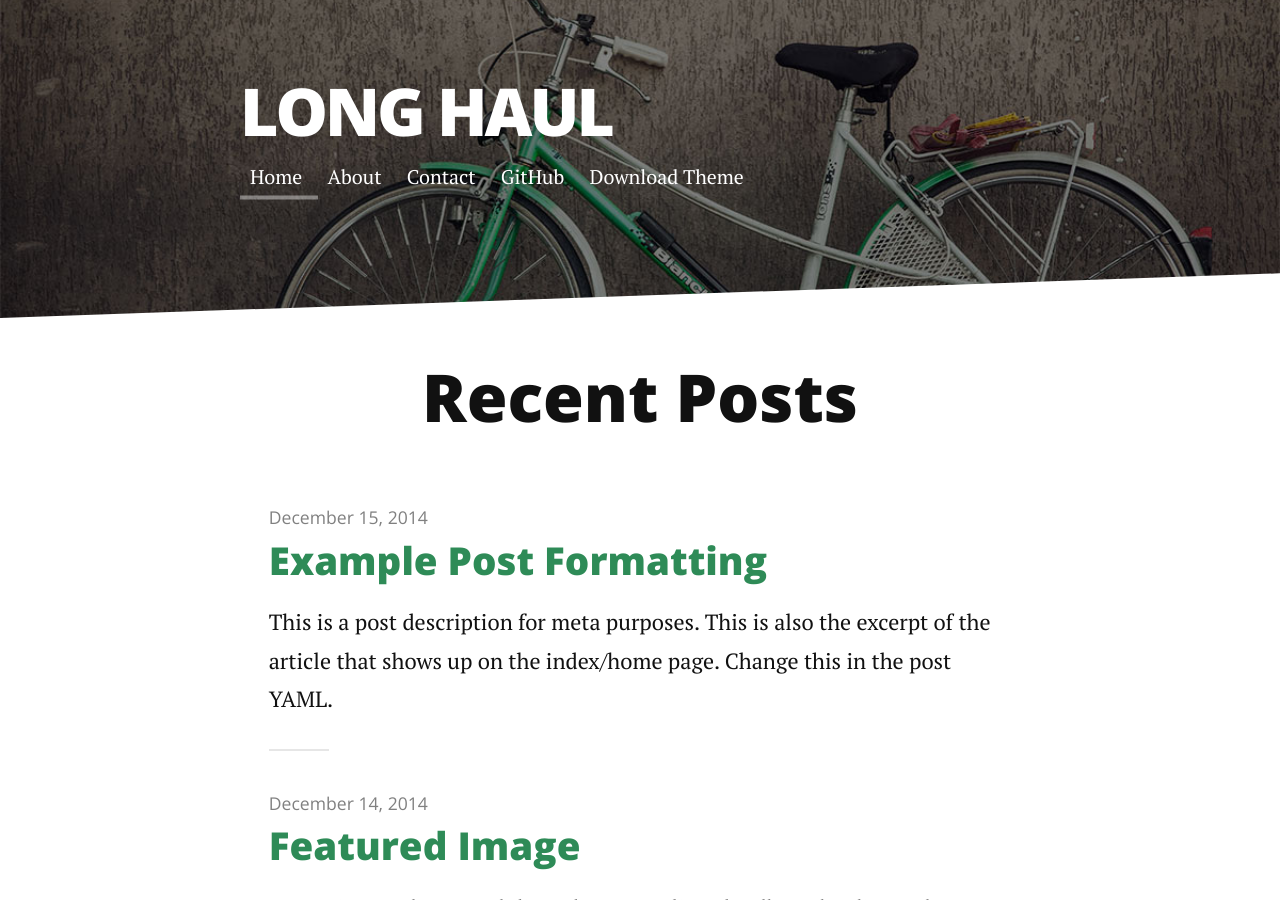
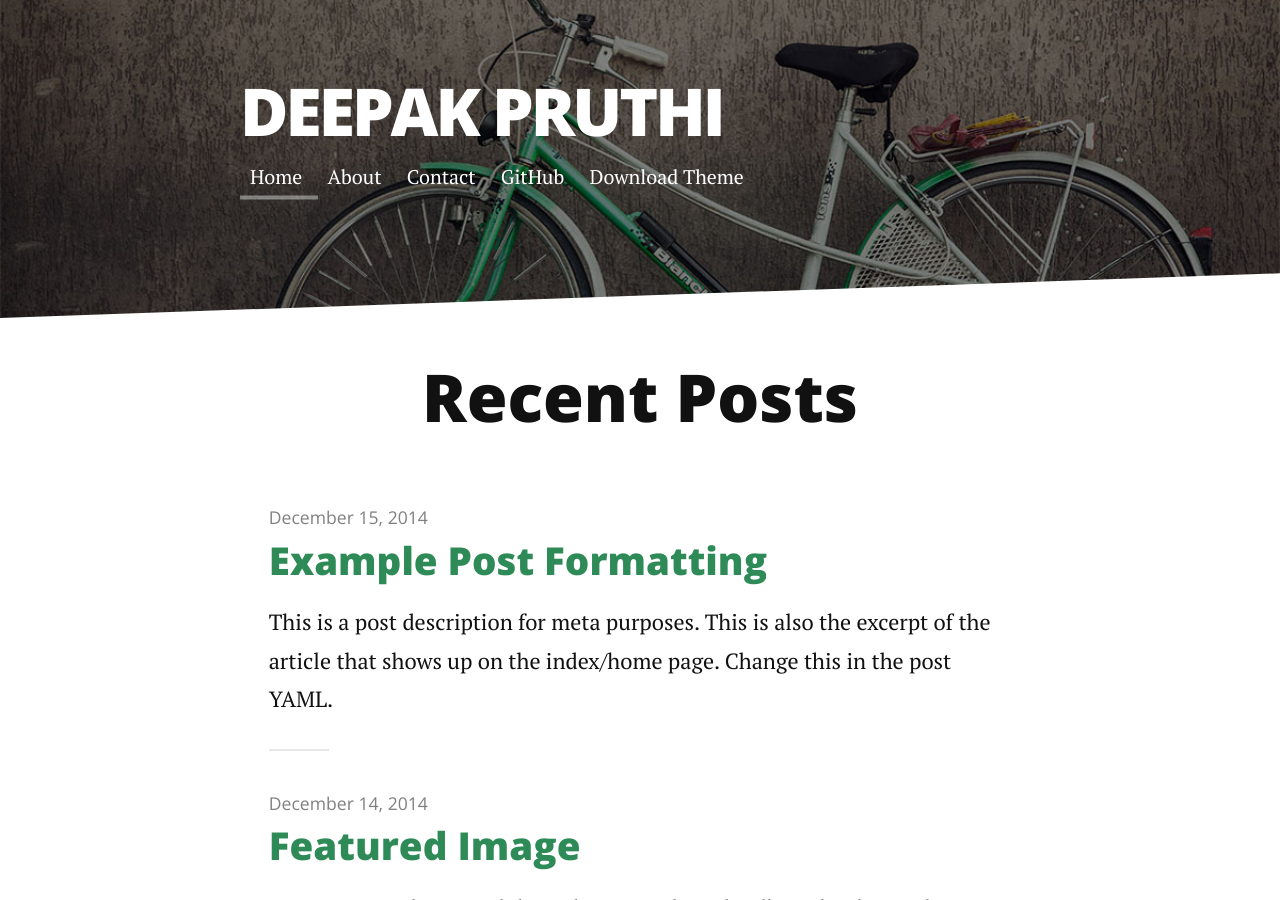
Before and after one commit to dpruthi/cv, a Jekyll site: the page built from index.html, in a window 1280 px wide and 900 px high. Built offline with Jekyll 4.4.1, drawn with Linux system fonts in a browser that asks for light colours; nearby versions of some CDN libraries; the list of posts is cut into pages by our own code.

Commit message:
Update _config.yml

```diff
--- a/_config.yml
+++ b/_config.yml
@@ -1,4 +1,4 @@
-title: Long Haul
+title: Deepak Pruthi
 description: Long Form Jekyll theme built with SASS / COMPASS / SUSY
 
 url: https://dpruthi.github.io/cv/
```
